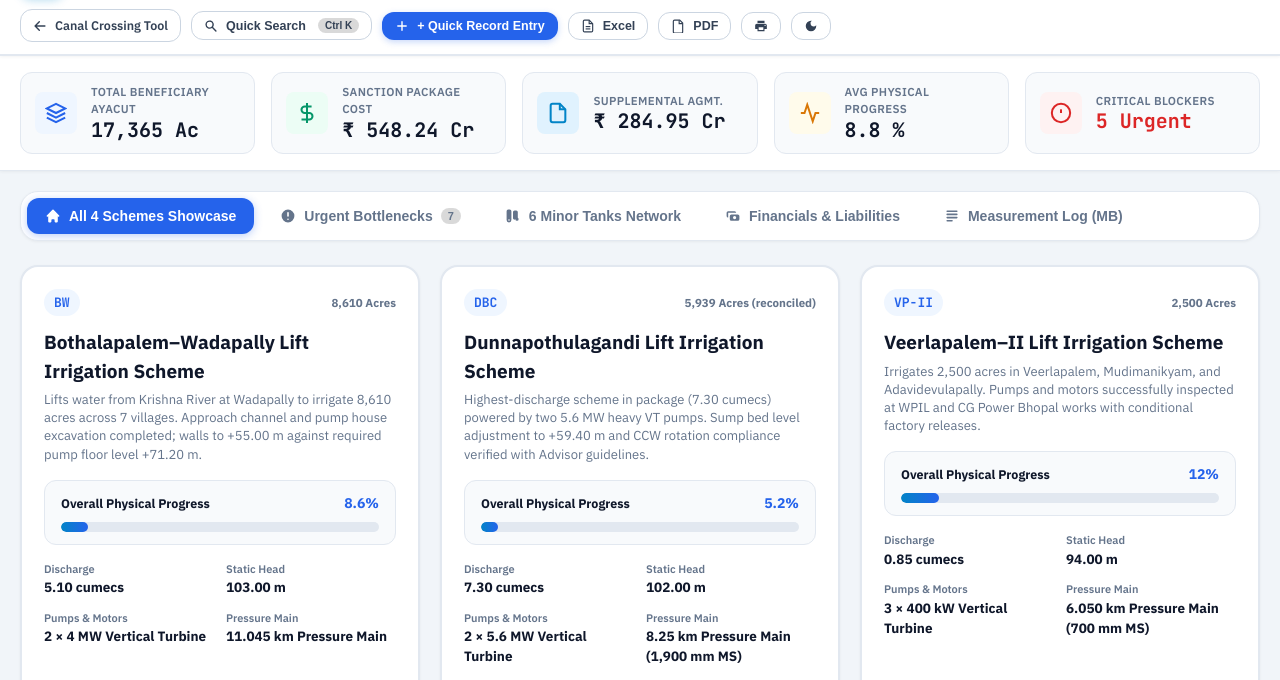
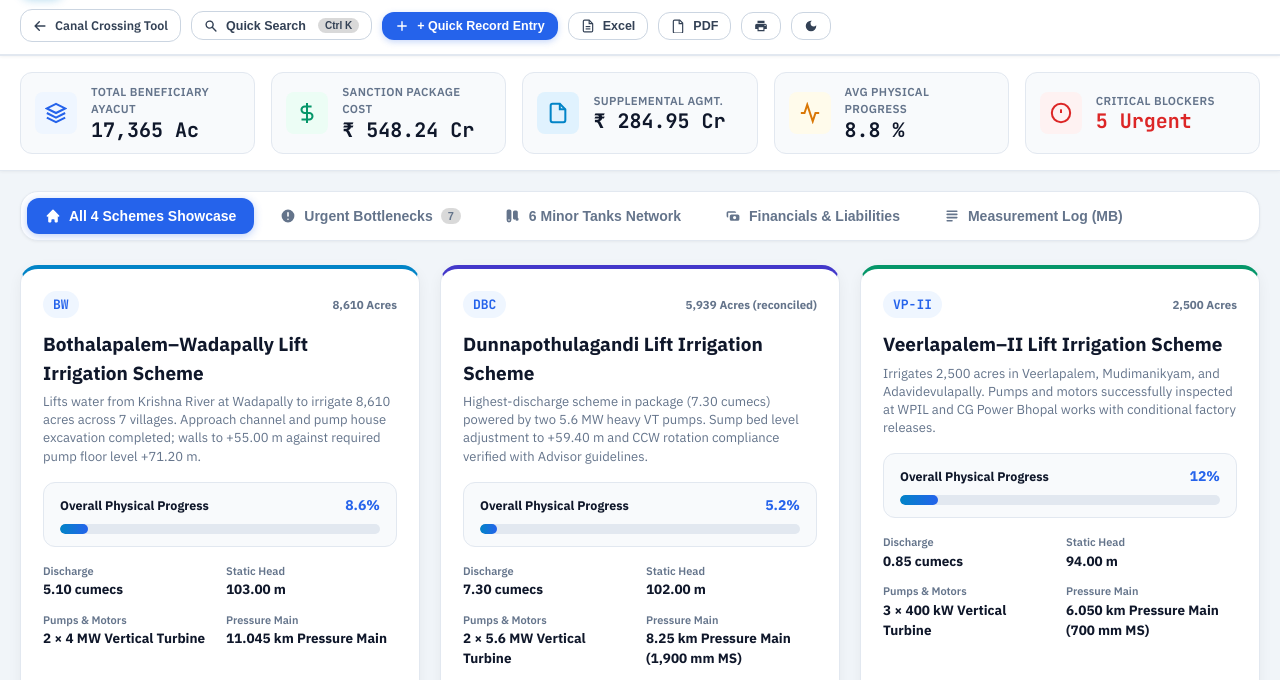
Before and after one commit to madhu5frnz/mad, a plain HTML site: page lis/index.html in a window 1280 px wide. Shown: the part 62-742 px from the top of the page. Drawn offline with Linux system fonts and the light colour scheme.

Commit message:
style(lis): add scheme-specific color accents and smooth card hover elevation

```diff
--- a/lis/css/app.css
+++ b/lis/css/app.css
@@ -345,21 +345,26 @@ body {
 
 .scheme-box {
   background: var(--bg-card);
-  border: 2px solid var(--border);
+  border: 1px solid var(--border);
   border-radius: var(--radius-lg);
   padding: 22px;
-  box-shadow: var(--shadow-sm);
+  box-shadow: 0 4px 14px rgba(15, 23, 42, 0.05);
   display: flex;
   flex-direction: column;
-  transition: all 0.2s ease;
+  transition: all 0.2s cubic-bezier(0.16, 1, 0.3, 1);
   position: relative;
 }
 
 .scheme-box:hover {
-  transform: translateY(-3px);
-  box-shadow: var(--shadow-md);
+  transform: translateY(-4px);
+  box-shadow: 0 12px 28px -6px rgba(15, 23, 42, 0.12);
   border-color: var(--primary);
 }
+
+.scheme-box[data-scheme-id="BW"] { border-top: 4px solid #0284c7; }
+.scheme-box[data-scheme-id="DBC"] { border-top: 4px solid #4338ca; }
+.scheme-box[data-scheme-id="VP-II"] { border-top: 4px solid #059669; }
+.scheme-box[data-scheme-id="THOP"] { border-top: 4px solid #0d9488; }
 
 .scheme-box-header {
   display: flex;
```
